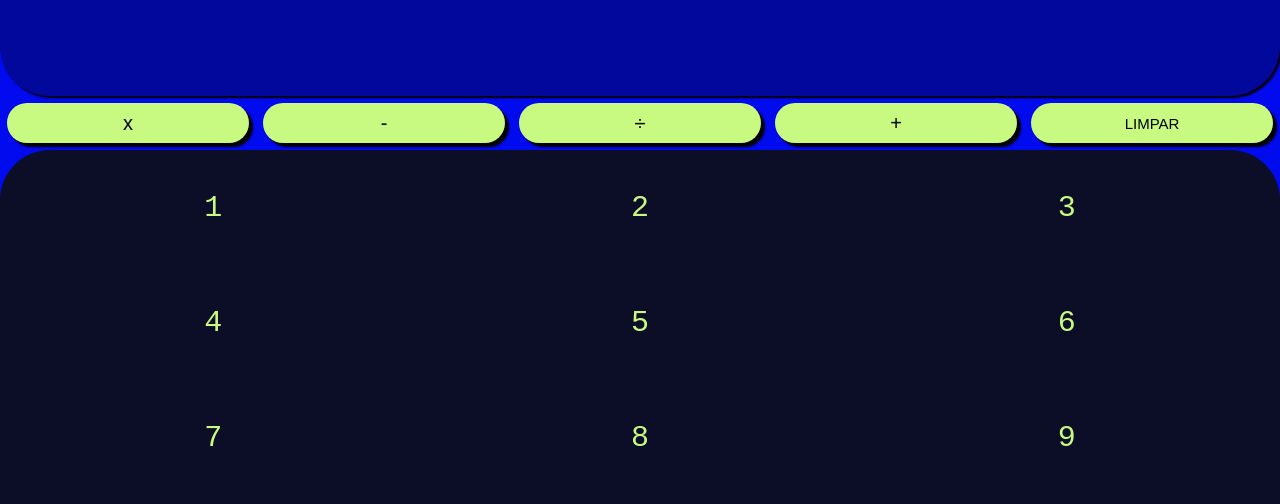
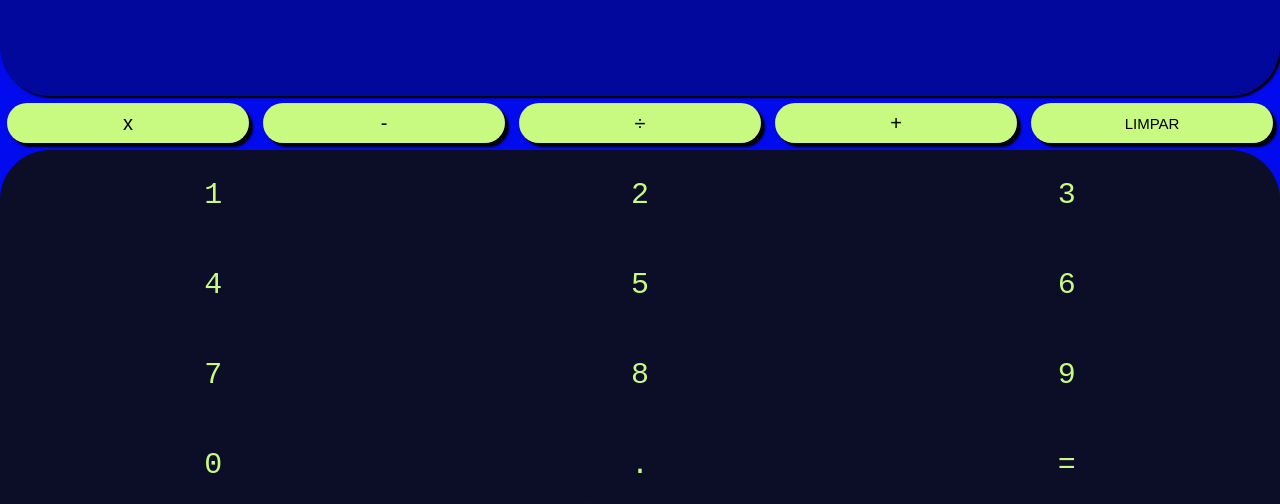
Before and after one commit to Danillo-lab/calculator, a plain HTML site: page index.html in a window 1280 px wide. Shown: the part 204-708 px from the top of the page. Drawn offline with Linux system fonts and the light colour scheme.

Commit message:
Update style.css

```diff
--- a/style.css
+++ b/style.css
@@ -51,7 +51,8 @@ body {
 
 .key {
     width: 100%;
-    height: 115px;
+    min-height: 90px;
+    max-height: 300px;
     font-size: 30px;
     font-family: Monospace;
     background-color: #0c0d27;
```
